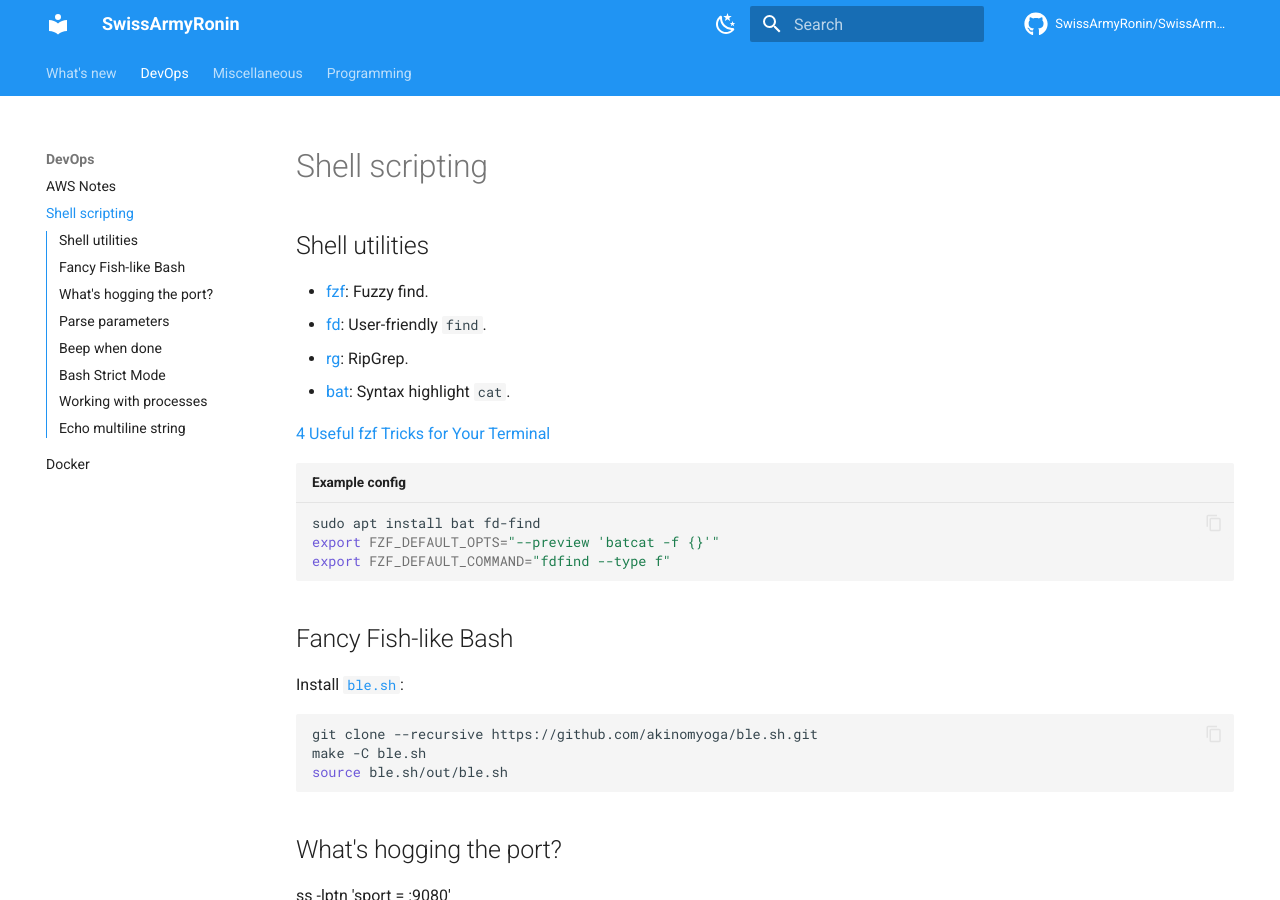
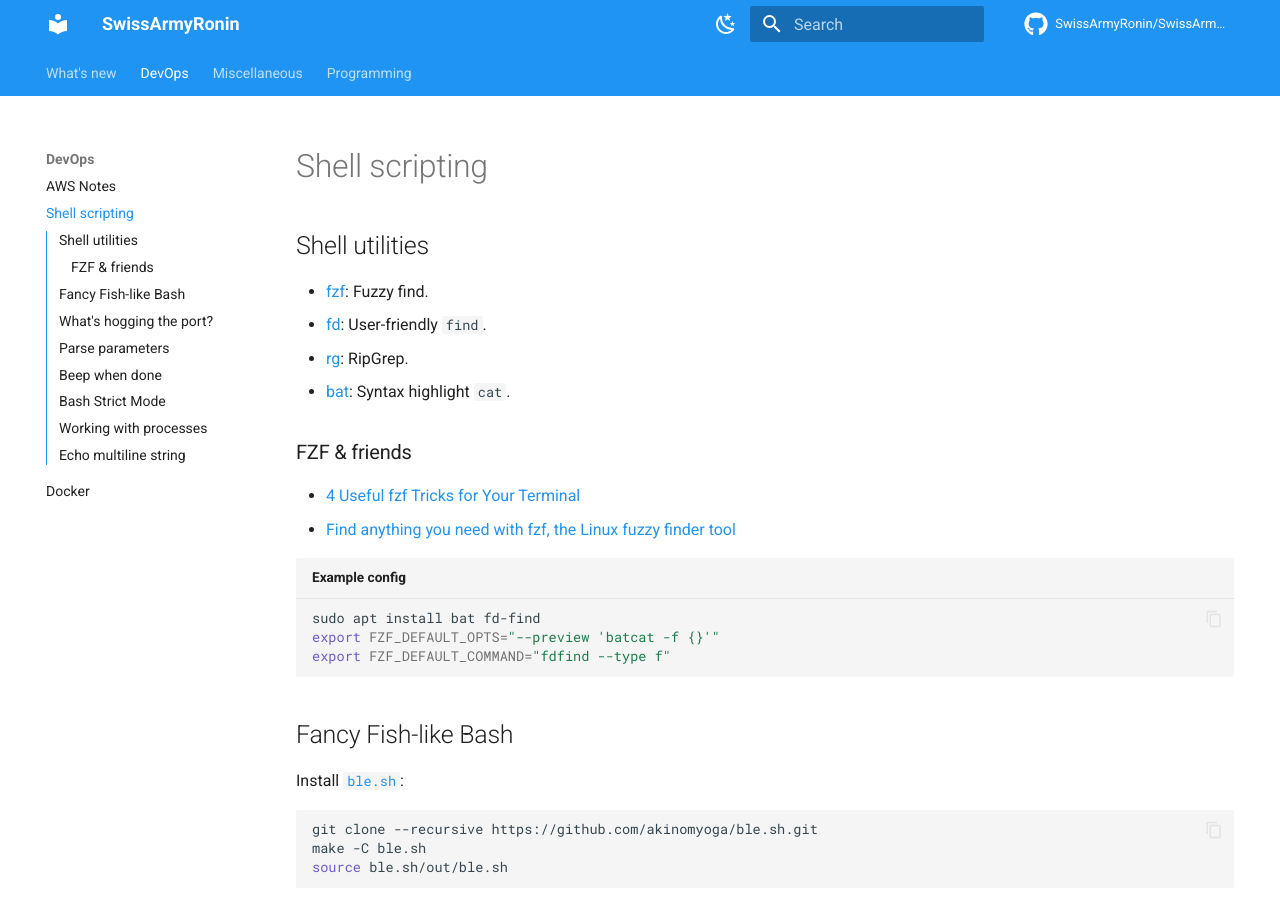
Before and after one commit to SwissArmyRonin/SwissArmyRonin.github.io, an MkDocs documentation site: the page built from docs/DevOps/BashScripting.md, in a window 1280 px wide and 900 px high. Built offline with MkDocs 1.6.1 and Material for MkDocs 9.7.7, drawn with Linux system fonts in a browser that asks for light colours; comment, search, counter and statistics services are not loaded.

Commit message:
Added link about fzf

````diff
--- a/docs/DevOps/BashScripting.md
+++ b/docs/DevOps/BashScripting.md
@@ -9,7 +9,10 @@
 * [rg](https://github.com/BurntSushi/ripgrep): RipGrep.
 * [bat](https://github.com/sharkdp/bat): Syntax highlight `cat`.
 
-[4 Useful fzf Tricks for Your Terminal](https://pragmaticpineapple.com/four-useful-fzf-tricks-for-your-terminal/)
+### FZF & friends
+
+* [4 Useful fzf Tricks for Your Terminal](https://pragmaticpineapple.com/four-useful-fzf-tricks-for-your-terminal/)
+* [Find anything you need with fzf, the Linux fuzzy finder tool](https://www.redhat.com/sysadmin/fzf-linux-fuzzy-finder)
 
 ```shell title="Example config"
 sudo apt install bat fd-find
````
